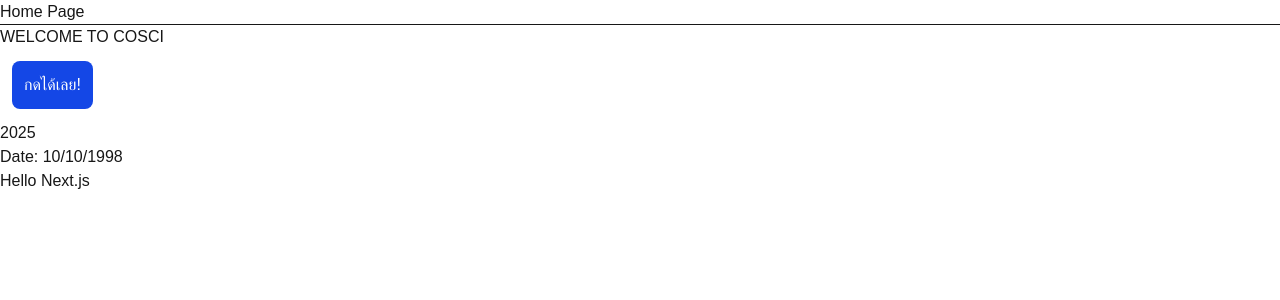
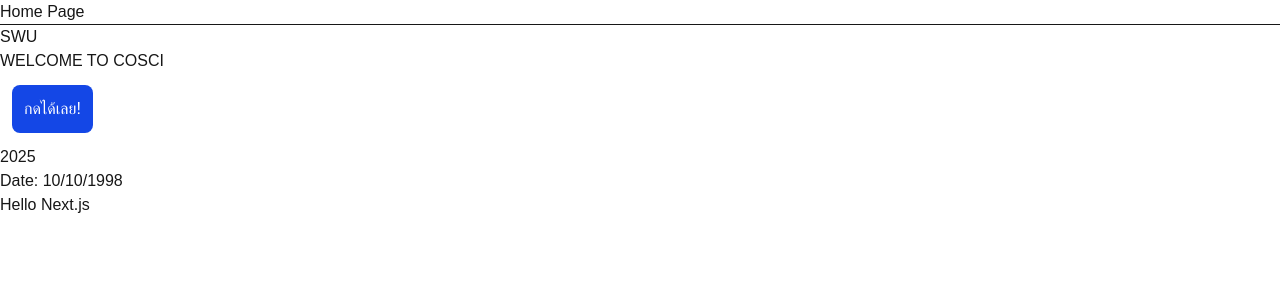
Before and after one commit to codingwithcopper/nextjs-cosci-app, a Next.js app: page / in a window 1280 px wide. Shown: the top 300 px of the page. Built offline with nearby package versions, Linux system fonts and the light colour scheme.

Commit message:
add welcome props

```diff
--- a/src/app/components/AppWelcome.tsx
+++ b/src/app/components/AppWelcome.tsx
@@ -1,15 +1,20 @@
 'use client'
 
-export default function AppWelcome() {
+type AppWelcomeProps = {
+    headTitle: string;
+    isShow: boolean;
+}
+
+export default function AppWelcome({ headTitle, isShow }: AppWelcomeProps ) {
     const title = 'Welcome to cosci';
     const currentYear = <p>2025</p>;
-    const isShow = true;
     const handleClick = () => {
         alert('Hello TypeScript');
     }
 
     return (
         <>
+           <h1>{headTitle}</h1>
            <p>{title.toUpperCase()}</p>
            <button className="bg-blue-700 p-3 m-3 text-white rounded-lg" onClick={handleClick}>กดได้เลย!</button>
            {currentYear}
--- a/src/app/page.tsx
+++ b/src/app/page.tsx
@@ -5,7 +5,7 @@ export default function Home() {
     <>
       <h1>Home Page</h1>
       <hr />
-      <AppWelcome />
+      <AppWelcome headTitle="SWU" isShow={true} />
     </>
   );
 }
```
